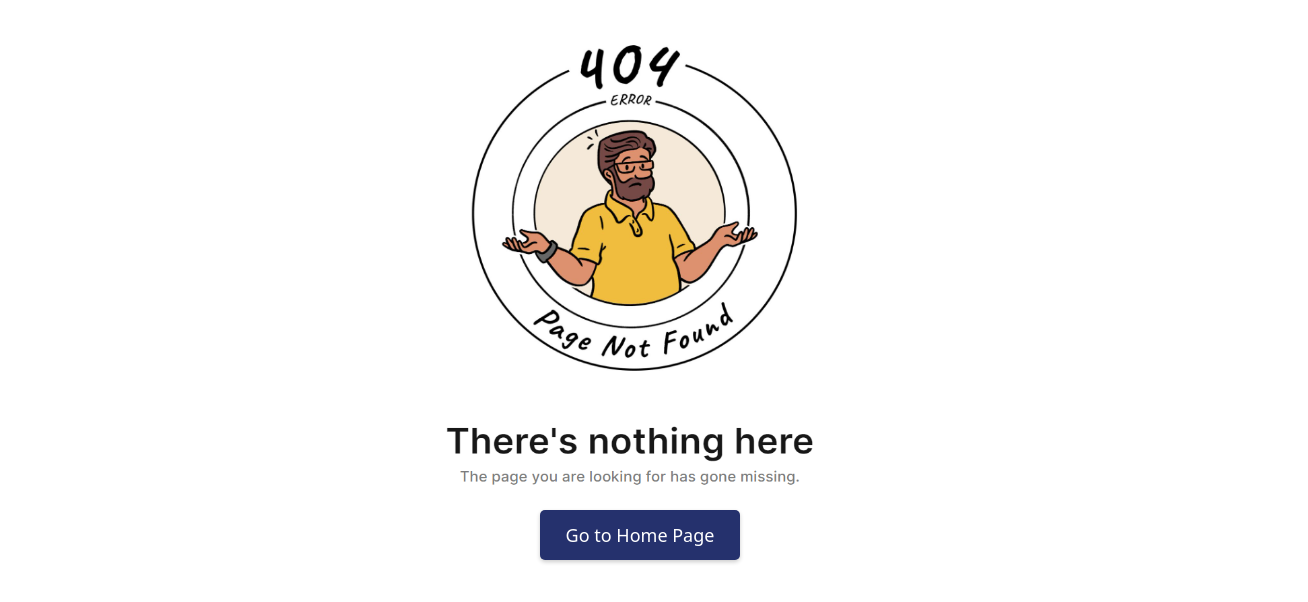
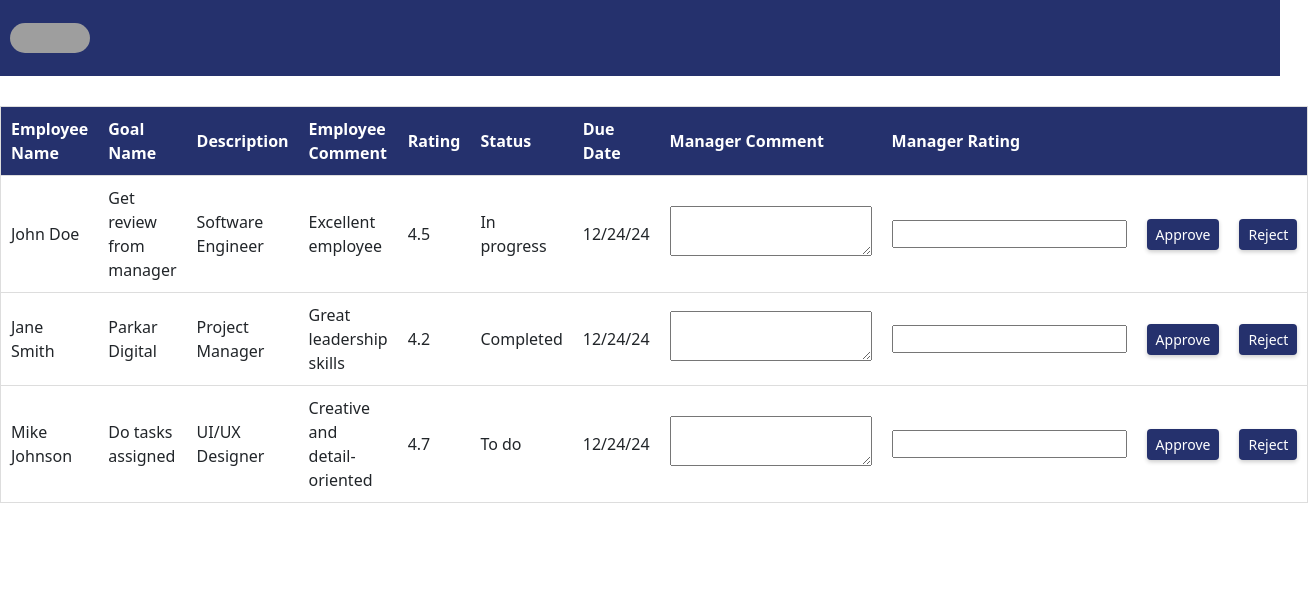
Before and after one commit to pranavkonde/Perfex, a React (Create React App) app in the folder client/: page /notification in a window 1280 px wide. Shown: the top 602 px of the page, 1308 px wide, since content can reach past the window. Built offline with nearby package versions, Linux system fonts and the light colour scheme; grey boxes are pictures that could not be loaded.

Commit message:
Add manager Request

```diff
--- a/client/src/App.js
+++ b/client/src/App.js
@@ -22,6 +22,7 @@ import InvalidPage from "./components/InvalidPage";
 import OTPPage from "./components/OtpPage";
 import CreateGoalHR from "./components/CreateGoalHR";
 import ContactForm from "./components/ContactUs";
+import Notification from "./components/Notification";
 
 export const UserContext = createContext({});
 
@@ -67,6 +68,7 @@ function App() {
 
         <Route path='/createGoalHR' element={<CreateGoalHR />} />
         <Route path="/contactForm" element={<ContactForm/>}/>
+        <Route path="/notification" element={<Notification/>}/>
       </Routes>
     </UserContext.Provider>
   );
--- a/client/src/components/Appraisal.js
+++ b/client/src/components/Appraisal.js
@@ -1,6 +1,6 @@
 import React, { useEffect, useState } from 'react';
 import Navbar1 from './Navbar1';
-import './Appraisal.css';
+import './APpraisal.css';
 import axios from "axios";
 
 const AppraisalPage = () => {
--- a/client/src/components/Navbar1.css
+++ b/client/src/components/Navbar1.css
@@ -45,6 +45,9 @@
     color: white;
     /* text-decoration: none;  */
 
+}
+.notification-link{
+    color:white;
 }
 
 .save-link {
--- a/client/src/components/Navbar1.js
+++ b/client/src/components/Navbar1.js
@@ -49,6 +49,7 @@ const Navbar1 = ({ currentPage }) => {
                   </Link>
                 </button>
                 {user?.employeeType === "Manager" && (
+                  <>
                   <button>
                     <Link to='/Mpage'>
                       <a href='/Mpage' className='Mpage-link'>
@@ -56,6 +57,12 @@ const Navbar1 = ({ currentPage }) => {
                       </a>
                     </Link>
                   </button>
+                  <button>
+                  <Link to="/notification">
+                  <a className="notification-link">Notifications</a>
+                  </Link>
+                  </button>
+                  </>
                 )}
                 <button onClick={handleLogout}>Logout</button>
               </div>
--- /dev/null
+++ b/client/src/components/Notification.css
@@ -0,0 +1,27 @@
+.noti-table {
+    width: 100%;
+    /* border-collapse: collapse; */
+   /* margin: 100px; */
+   border: 1px solid #ddd;
+   margin-top: 30px;
+
+
+  }
+
+  .noti-table th,
+  .noti-table td {
+    padding: 8px;
+    text-align: left;
+    border-bottom: 1px solid #ddd;
+  }
+
+  .noti-table th {
+    background-color: #25316D;
+    color: white;
+    padding: 10px;
+  }
+
+
+  .noti-table tbody td{
+    padding: 10px;
+  }
--- /dev/null
+++ b/client/src/components/Notification.js
@@ -0,0 +1,64 @@
+import React, { useEffect } from 'react';
+import './Notification.css'
+import Navbar1 from './Navbar1';
+import { Dropdown } from 'react-bootstrap';
+
+const Notification = () => {
+  const employees = [
+    { name: 'John Doe',goal_name:'Get review from manager', description: 'Software Engineer', comment: 'Excellent employee', rating: 4.5,status:'In progress',due_date:'12/24/24',mg_rating:'4.5',mg_comment:'xyz'},
+    { name: 'Jane Smith', goal_name:'Parkar Digital',description: 'Project Manager', comment: 'Great leadership skills', rating: 4.2,status:'Completed',due_date:'12/24/24',mg_rating:'4.5',mg_comment:'xyz'},
+    { name: 'Mike Johnson',goal_name:'Do tasks assigned', description: 'UI/UX Designer', comment: 'Creative and detail-oriented', rating: 4.7, status:'To do',due_date:'12/24/24',mg_rating:'4.5',mg_comment:'xyz'},
+    // Add more employee data as needed
+
+
+
+  ];
+
+
+
+  return (
+    <div>
+    <Navbar1 currentPage="Mpage" />
+    <table className='noti-table'>
+      <thead>
+        <tr>
+          <th>Employee Name</th>
+          <th>Goal Name</th>
+          <th>Description</th>
+          <th>Employee Comment</th>
+          <th>Rating</th>
+          <th>Status</th>
+          <th>Due Date</th>
+          <th>Manager Comment</th>
+          <th>Manager Rating</th>
+
+          <th></th>
+          <th></th>
+        </tr>
+      </thead>
+      <tbody>
+        {employees.map((employee, index) => (
+          <tr key={index}>
+            <td>{employee.name}</td>
+            <td>{employee.goal_name}</td>
+            <td>{employee.description}</td>
+            <td>{employee.comment}</td>
+            <td>{employee.rating}</td>
+            <td>{employee.status}</td>
+            <td>{employee.due_date}</td>
+            {/* <td>{employee.mg_comment}</td> */}
+            <td><textarea rows={2}></textarea></td>
+            <td>
+              <input type='text'/>
+            </td>
+            <td><button className='btn btn-sm' style={{backgroundColor:'#25316D',color:'white'}}>Approve</button></td>
+            <td><button className='btn btn-sm'style={{backgroundColor:'#25316D',color:'white'}}>Reject</button></td>
+          </tr>
+        ))}
+      </tbody>
+    </table>
+    </div>
+  );
+};
+
+export default Notification;
```
